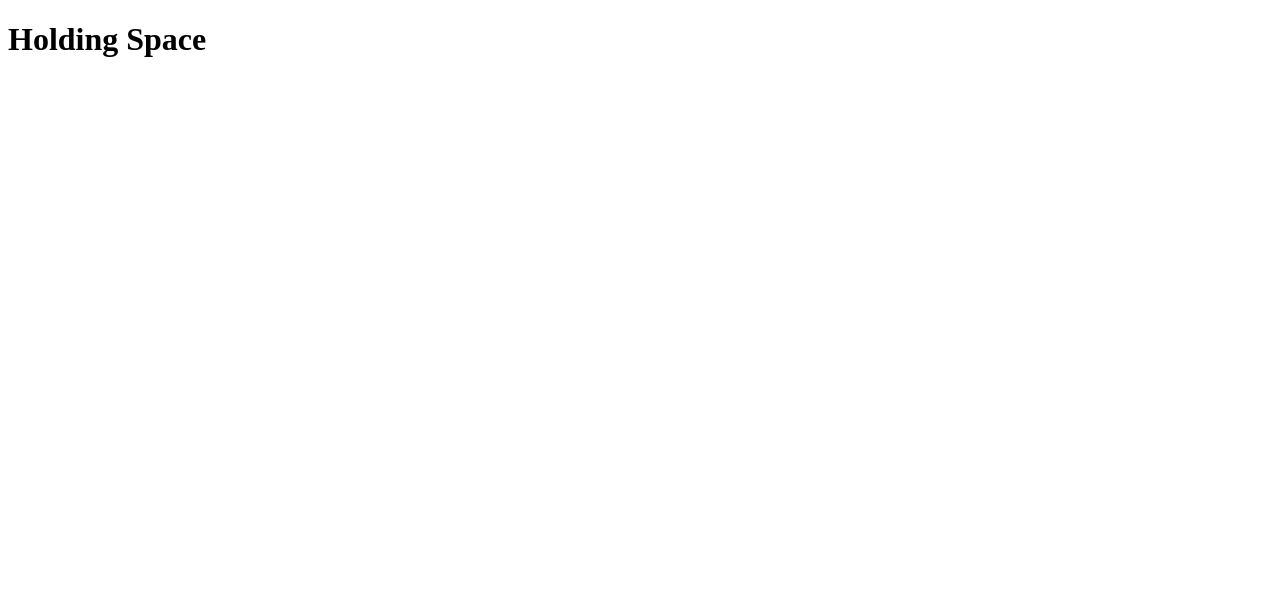
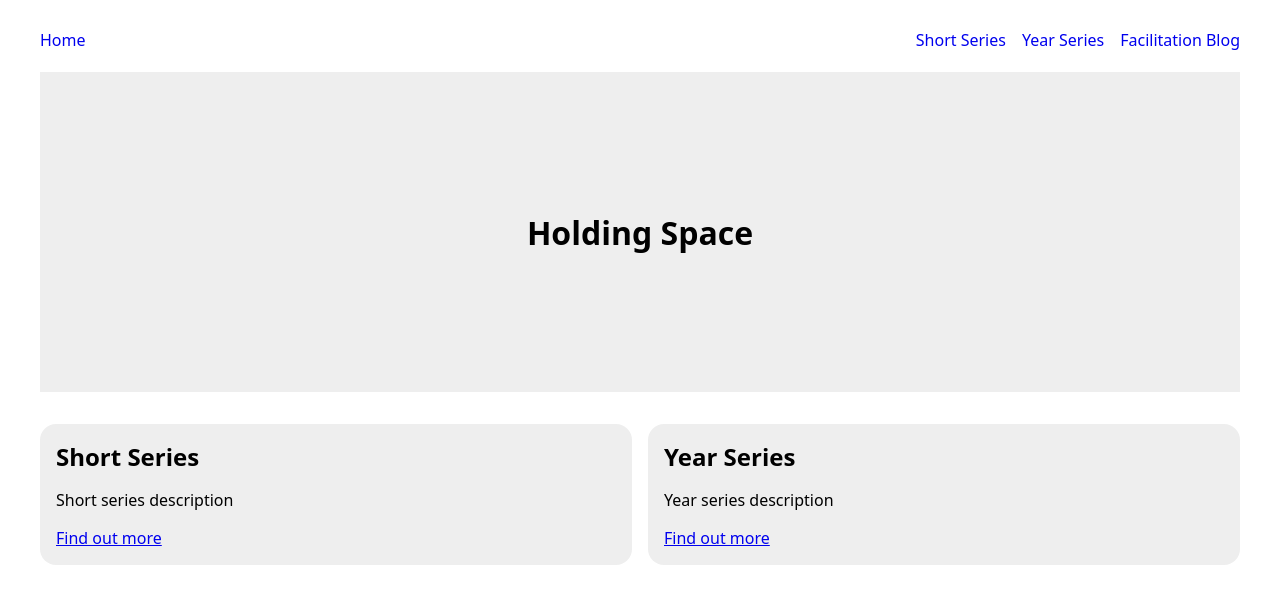
Before and after one commit to cookiewolf/holding-space, a SvelteKit app: page / in a window 1280 px wide. Shown: the top 604 px of the page. Built offline with nearby package versions, Linux system fonts and the light colour scheme.

Commit message:
Add pages and navigation

```diff
--- /dev/null
+++ b/src/Container.svelte
@@ -0,0 +1,12 @@
+<div>
+	<slot />
+</div>
+
+<style>
+	div {
+		margin: auto;
+		max-width: 1200px;
+		padding: var(--gutter-width);
+		width: 100%;
+	}
+</style>
--- /dev/null
+++ b/src/NavBar.svelte
@@ -0,0 +1,62 @@
+<script>
+	import { resolve } from '$app/paths';
+	import Container from './Container.svelte';
+</script>
+
+<header>
+	<Container>
+		<div>
+			<a href={resolve('/')}> Home </a>
+			<nav>
+				<ul>
+					<li>
+						<a href={resolve('/short-series')}>Short Series</a>
+					</li>
+					<li>
+						<a href={resolve('/year-series')}>Year Series</a>
+					</li>
+					<li>
+						<a href="https://raythespirit.com/holding-space-together" target="_blank" rel="noopener"
+							>Facilitation Blog</a
+						>
+					</li>
+				</ul>
+			</nav>
+		</div>
+	</Container>
+</header>
+
+<style>
+	header {
+		align-items: center;
+		display: flex;
+		justify-content: space-between;
+		min-height: 4rem;
+		width: 100%;
+	}
+
+	div {
+		align-items: center;
+		display: flex;
+		justify-content: space-between;
+		flex-wrap: wrap;
+	}
+
+	nav ul {
+		display: flex;
+		flex-direction: row;
+		gap: 1rem;
+	}
+
+	a {
+		text-decoration: none;
+	}
+
+	nav a:hover {
+		text-decoration: underline;
+	}
+
+	nav li {
+		list-style: none;
+	}
+</style>
--- /dev/null
+++ b/src/Session.svelte
@@ -0,0 +1,32 @@
+<script lang="ts">
+	let { title, date, time, description } = $props();
+</script>
+
+<li>
+	<div>
+		<h2>
+			{title}
+		</h2>
+
+		<p>
+			{date} @ {time}
+		</p>
+		<p>
+			{description}
+		</p>
+	</div>
+</li>
+
+<style>
+	li {
+		background-color: #eeeeee;
+		border-radius: 1rem;
+		list-style: none;
+		margin: 1rem 0;
+		max-width: 600px;
+		min-width: 0;
+		padding-block: 0.5rem;
+		padding-inline: 1rem;
+		width: 100%;
+	}
+</style>
--- a/src/routes/+layout.svelte
+++ b/src/routes/+layout.svelte
@@ -1,5 +1,7 @@
 <script lang="ts">
 	import favicon from '$lib/assets/favicon.svg';
+	import Container from '../Container.svelte';
+	import NavBar from '../NavBar.svelte';
 
 	let { children } = $props();
 </script>
@@ -9,4 +11,30 @@
 	<title>Holding Space</title>
 </svelte:head>
 
-{@render children()}
+<NavBar />
+<Container>
+	{@render children()}
+</Container>
+
+<style>
+	:global(body) {
+		font-family:
+			system-ui,
+			-apple-system,
+			BlinkMacSystemFont,
+			'Segoe UI',
+			Roboto,
+			Oxygen,
+			Ubuntu,
+			Cantarell,
+			'Open Sans',
+			'Helvetica Neue',
+			sans-serif;
+	}
+
+	:global(*),
+	:global(*)::before,
+	:global(*)::after {
+		box-sizing: border-box;
+	}
+</style>
--- a/src/routes/+page.svelte
+++ b/src/routes/+page.svelte
@@ -1 +1,63 @@
-<h1>Holding Space</h1>
+<script>
+	import { resolve } from '$app/paths';
+</script>
+
+<main>
+	<div class="hero">
+		<h1>Holding Space</h1>
+	</div>
+
+	<div class="programmes">
+		<div class="programme">
+			<h2>Short Series</h2>
+			<p>Short series description</p>
+			<a href={resolve('/short-series')}>Find out more</a>
+		</div>
+		<div class="programme">
+			<h2>Year Series</h2>
+			<p>Year series description</p>
+			<a href={resolve('/year-series')}>Find out more</a>
+		</div>
+	</div>
+</main>
+
+<style>
+	.hero {
+		align-items: center;
+		background-color: #eeeeee;
+		display: flex;
+		height: 20rem;
+		justify-content: center;
+		width: 100%;
+	}
+
+	.programmes {
+		display: flex;
+		flex-direction: column;
+		gap: 1rem;
+		margin-top: 2rem;
+	}
+
+	h2 {
+		margin: 0;
+		padding: 0;
+	}
+
+	.programme {
+		background-color: #eeeeee;
+		border-radius: 1rem;
+		min-width: 0;
+		padding: 1rem;
+		width: 100%;
+	}
+
+	@media (min-width: 600px) {
+		.programmes {
+			flex-direction: row;
+		}
+
+		.programme {
+			width: 100%;
+		}
+	}
+</style>
--- /dev/null
+++ b/src/routes/short-series/+page.svelte
@@ -0,0 +1,53 @@
+<script>
+	import Session from '../../Session.svelte';
+</script>
+
+<main>
+	<div class="hero">
+		<h1>Short Series</h1>
+	</div>
+	<div>
+		<ul>
+			<Session
+				title="Session 1"
+				date="1st April"
+				time="9am"
+				description="The first session in the series"
+			/>
+			<Session
+				title="Session 2"
+				date="8th April"
+				time="9am"
+				description="The second session in the series"
+			/>
+			<Session
+				title="Session 3"
+				date="15th April"
+				time="9am"
+				description="The third session in the series"
+			/>
+			<Session
+				title="Session 4"
+				date="22nd April"
+				time="9am"
+				description="The fourth session in the series"
+			/>
+		</ul>
+	</div>
+</main>
+
+<style>
+	.hero {
+		align-items: center;
+		background-color: #eeeeee;
+		display: flex;
+		height: 20rem;
+		justify-content: center;
+		width: 100%;
+	}
+
+	ul {
+		padding: 0;
+		margin: 1rem 0;
+	}
+</style>
--- /dev/null
+++ b/src/routes/year-series/+page.svelte
@@ -0,0 +1,14 @@
+<div class="hero">
+	<h1>Year Series</h1>
+</div>
+
+<style>
+	.hero {
+		align-items: center;
+		background-color: #eeeeee;
+		display: flex;
+		height: 20rem;
+		justify-content: center;
+		width: 100%;
+	}
+</style>
```
Also changed, not shown: 1 other file (tests, documents, lock files or other folders).
